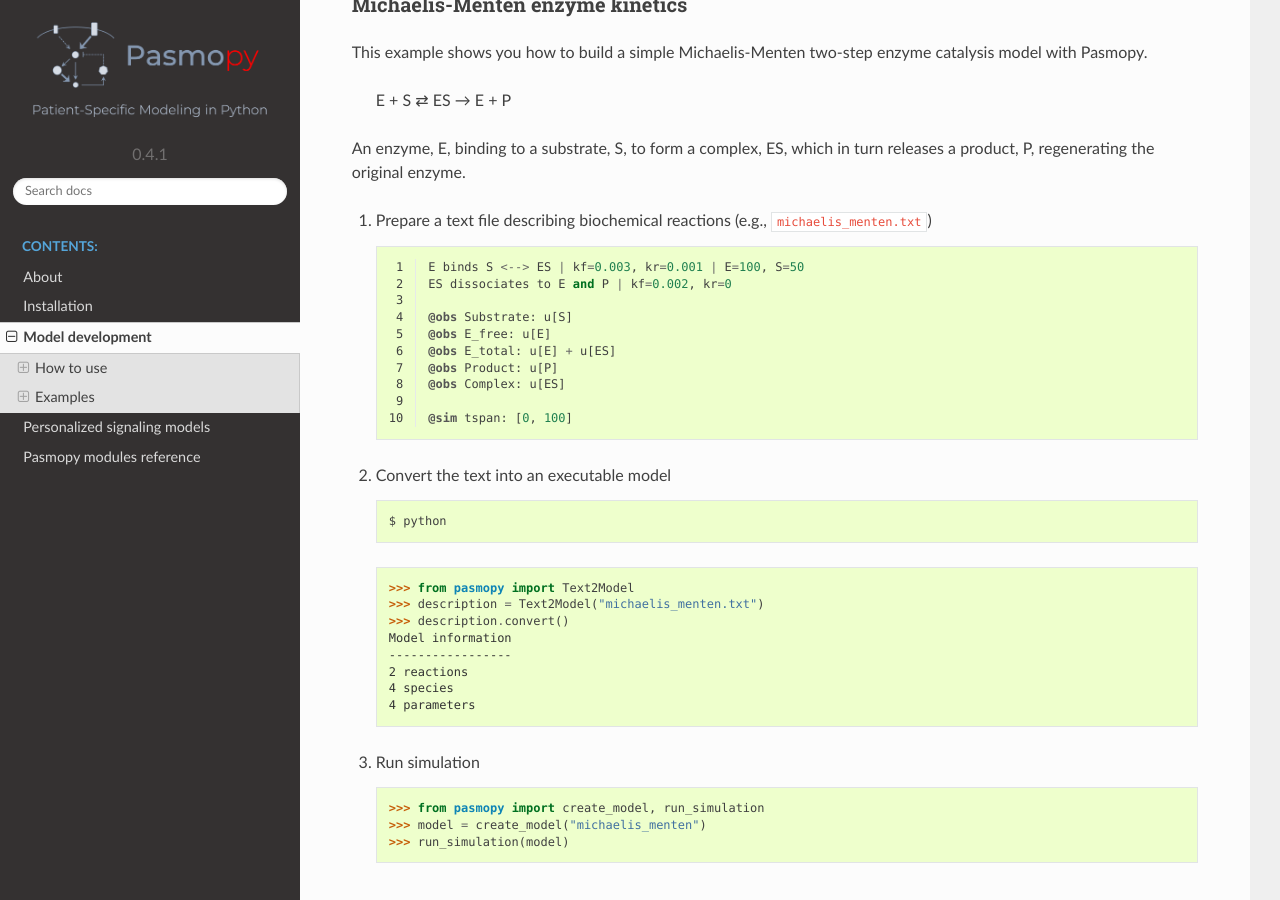
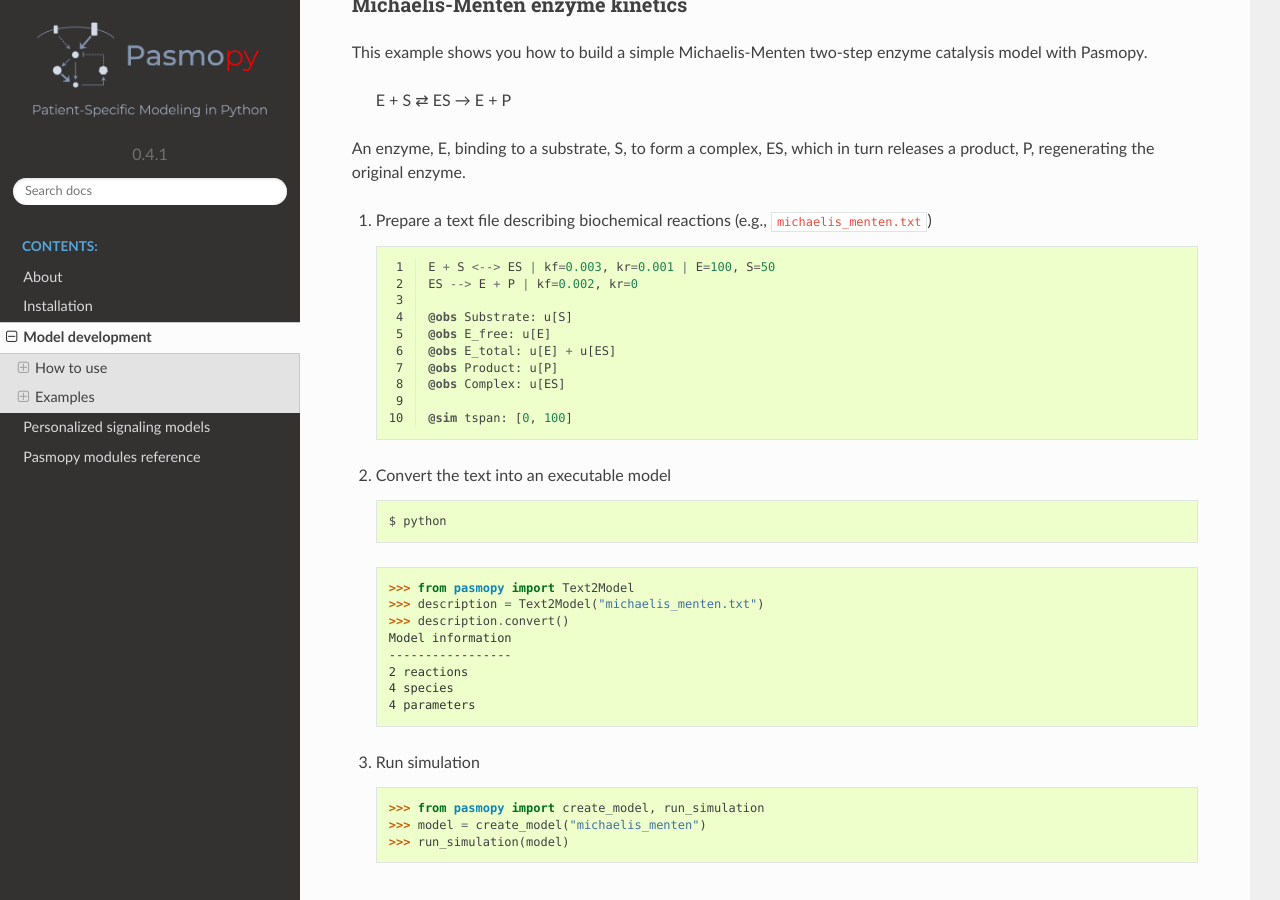
Before and after one commit to pasmopy/pasmopy, a Sphinx documentation site: the page built from docs/model_development.rst, in a window 1280 px wide and 900 px high, scrolled down 2612 px. Built offline with Sphinx 7.4.7 and the Read the Docs theme 2.0.0, drawn with Linux system fonts in a browser that asks for light colours.

Commit message:
Update example code for Michaelis-Menten kinetics (#110)

```diff
--- a/docs/model_development.rst
+++ b/docs/model_development.rst
@@ -139,8 +139,8 @@ An enzyme, E, binding to a substrate, S, to form a complex, ES, which in turn re
    .. code-block::
       :linenos:
 
-      E binds S <--> ES | kf=0.003, kr=0.001 | E=100, S=50
-      ES dissociates to E and P | kf=0.002, kr=0
+      E + S <--> ES | kf=0.003, kr=0.001 | E=100, S=50
+      ES --> E + P | kf=0.002, kr=0
 
       @obs Substrate: u[S]
       @obs E_free: u[E]
```
